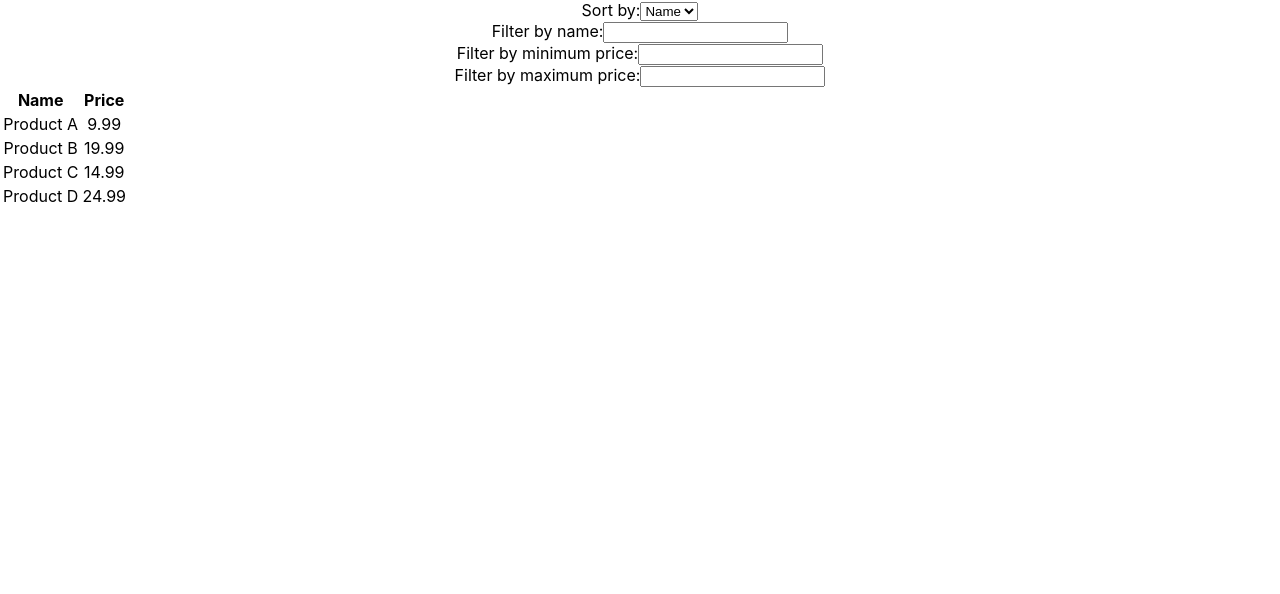
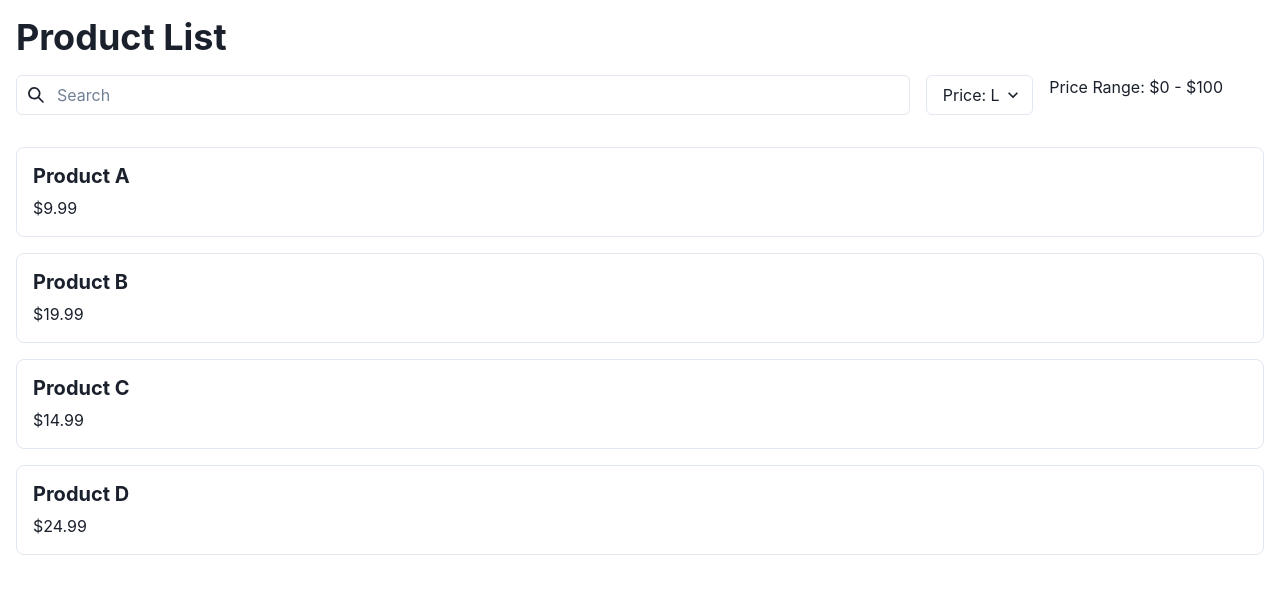
Before and after one commit to robjunior/showcase, a React (Create React App) app: page / in a window 1280 px wide. Shown: the top 594 px of the page. Built offline with nearby package versions, Linux system fonts and the light colour scheme; data requests are answered from the project's data file.

Commit message:
Feature: Add Chakra-UI

```diff
--- a/package.json
+++ b/package.json
@@ -3,6 +3,7 @@
   "version": "0.1.0",
   "private": true,
   "dependencies": {
+    "@chakra-ui/icons": "^2.0.17",
     "@testing-library/jest-dom": "^5.16.5",
     "@testing-library/react": "^13.4.0",
     "@testing-library/user-event": "^13.5.0",
--- a/src/App.tsx
+++ b/src/App.tsx
@@ -1,12 +1,11 @@
-import React from 'react';
-import './App.css';
-import ProductList from './components/Products/ProductList';
+import { ChakraProvider } from "@chakra-ui/react";
+import ProductList from "./components/Products/ProductList";
 
 function App() {
   return (
-    <div className="App">
-      <ProductList />
-    </div>
+    <ChakraProvider>
+      <ProductList/>
+    </ChakraProvider>
   );
 }
 
--- a/src/components/Products/ProductList.tsx
+++ b/src/components/Products/ProductList.tsx
@@ -1,91 +1,104 @@
 import { useEffect, useState } from 'react';
 import axios from 'axios';
-import { Product } from '../../types/Product';
-interface Props { }
+import {
+    Box,
+    Flex,
+    Heading,
+    Input,
+    InputGroup,
+    InputLeftElement,
+    Select,
+    Text,
+} from '@chakra-ui/react';
+import { ChevronDownIcon, SearchIcon } from '@chakra-ui/icons';
+import { RangeSlider } from '@chakra-ui/react';
 
-const ProductList: React.FC<Props> = () => {
+interface Product {
+    id: number;
+    name: string;
+    price: number;
+}
+
+const ProductList = () => {
     const [products, setProducts] = useState<Product[]>([]);
-    const [sortKey, setSortKey] = useState<'name' | 'price'>('name');
-    const [filterName, setFilterName] = useState<string>('');
-    const [filterMinPrice, setFilterMinPrice] = useState<number | ''>('');
-    const [filterMaxPrice, setFilterMaxPrice] = useState<number | ''>('');
+    const [filteredProducts, setFilteredProducts] = useState<Product[]>([]);
+    const [searchTerm, setSearchTerm] = useState('');
+    const [sortOrder, setSortOrder] = useState<'asc' | 'desc'>('asc');
+    const [priceRange, setPriceRange] = useState([0, 100]);
 
     useEffect(() => {
-        axios.get('/products')
-            .then((response) => {
+        axios.get<Product[]>('/products').then((response) => {
             setProducts(response.data);
-            })
-            .catch((error) => {
-                console.error(error);
+            setFilteredProducts(response.data);
         });
     }, []);
 
-    const filteredProducts = products
-        .filter((product) => product.name.toLowerCase().includes(filterName.toLowerCase()))
-        .filter((product) => filterMinPrice === '' || product.price >= filterMinPrice)
-        .filter((product) => filterMaxPrice === '' || product.price <= filterMaxPrice);
+    useEffect(() => {
+        filterProducts();
+    }, [searchTerm, sortOrder, priceRange]);
 
-    const sortedProducts = [...filteredProducts].sort((a, b) => {
-        if (sortKey === 'name') {
-            return a.name.localeCompare(b.name);
+    const filterProducts = () => {
+        let filteredProducts = products.filter((product) => {
+            return product.name.toLowerCase().includes(searchTerm.toLowerCase());
+        });
+
+        filteredProducts = filteredProducts.filter((product) => {
+            return product.price >= priceRange[0] && product.price <= priceRange[1];
+        });
+
+        filteredProducts.sort((a, b) => {
+            if (sortOrder === 'asc') {
+                return a.price - b.price;
             } else {
-            return a.price - b.price;
+                return b.price - a.price;
             }
         });
 
+        setFilteredProducts(filteredProducts);
+
+    };
+
+    const handleSearchTermChange = (event: React.ChangeEvent<HTMLInputElement>) => {
+        setSearchTerm(event.target.value);
+    };
+
+    const handleSortOrderChange = (event: React.ChangeEvent<HTMLSelectElement>) => {
+        setSortOrder(event.target.value as 'asc' | 'desc');
+    };
+
+    const handlePriceRangeChange = (value: [number, number]) => {
+        setPriceRange(value);
+    };
     return (
-        <div>
-            <div>
-                <label htmlFor="sort">Sort by:</label>
-                <select id="sort" value={sortKey} onChange={(e) => setSortKey(e.target.value as 'name' | 'price')}>
-                    <option value="name">Name</option>
-                    <option value="price">Price</option>
-                </select>
-            </div>
-            <div>
-                <label htmlFor="filter-name">Filter by name:</label>
-                <input
-                    id="filter-name"
-                    type="text"
-                    value={filterName}
-                    onChange={(e) => setFilterName(e.target.value)}
-                />
-            </div>
-            <div>
-                <label htmlFor="filter-min-price">Filter by minimum price:</label>
-                <input
-                    id="filter-min-price"
-                    type="number"
-                    value={filterMinPrice}
-                    onChange={(e) => setFilterMinPrice(e.target.value === '' ? '' : parseFloat(e.target.value))}
-                />
-            </div>
-            <div>
-                <label htmlFor="filter-max-price">Filter by maximum price:</label>
-                <input
-                    id="filter-max-price"
-                    type="number"
-                    value={filterMaxPrice}
-                    onChange={(e) => setFilterMaxPrice(e.target.value === '' ? '' : parseFloat(e.target.value))}
-                />
-            </div>
-            <table>
-                <thead>
-                    <tr>
-                        <th>Name</th>
-                        <th>Price</th>
-                    </tr>
-                </thead>
-                <tbody>
-                    {sortedProducts.map((product) => (
-                        <tr key={product.id}>
-                            <td>{product.name}</td>
-                            <td>{product.price.toFixed(2)}</td>
-                        </tr>
+        <Box p={4}>
+            <Heading as="h1" mb={4}>
+                Product List
+            </Heading>
+            <Flex mb={4}>
+                <InputGroup>
+                    <InputLeftElement pointerEvents="none" children={<SearchIcon />} />
+                    <Input type="text" placeholder="Search" value={searchTerm} onChange={handleSearchTermChange} />
+                </InputGroup>
+                <Select ml={4} w="150px" value={sortOrder} onChange={handleSortOrderChange}>
+                    <option value="asc">Price: Low to High</option>
+                    <option value="desc">Price: High to Low</option>
+                </Select>
+                <Box ml={4} w="300px">
+                    <Text mb={2}>Price Range: ${priceRange[0]} - ${priceRange[1]}</Text>
+                    <RangeSlider defaultValue={priceRange} min={0} max={100} onChange={handlePriceRangeChange} />
+                </Box>
+            </Flex>
+            <Box>
+                {filteredProducts.map((product) => (
+                    <Box key={product.id} p={4} borderWidth="1px" borderRadius="lg" mb={4}>
+                        <Heading as="h2" size="md" mb={2}>
+                            {product.name}
+                        </Heading>
+                        <Text>${product.price.toFixed(2)}</Text>
+                    </Box>
                 ))}
-                </tbody>
-            </table>
-        </div>
+            </Box>
+        </Box>
     );
 };
 
--- a/src/index.css
+++ /dev/null
@@ -1,13 +0,0 @@
-body {
-  margin: 0;
-  font-family: -apple-system, BlinkMacSystemFont, 'Segoe UI', 'Roboto', 'Oxygen',
-    'Ubuntu', 'Cantarell', 'Fira Sans', 'Droid Sans', 'Helvetica Neue',
-    sans-serif;
-  -webkit-font-smoothing: antialiased;
-  -moz-osx-font-smoothing: grayscale;
-}
-
-code {
-  font-family: source-code-pro, Menlo, Monaco, Consolas, 'Courier New',
-    monospace;
-}
--- a/src/index.tsx
+++ b/src/index.tsx
@@ -1,10 +1,8 @@
 import React from 'react';
 import ReactDOM from 'react-dom/client';
-import './index.css';
 
 import axios from 'axios';
 import App from './App';
-import reportWebVitals from './reportWebVitals';
 axios.defaults.baseURL = 'http://localhost:3001';
 const root = ReactDOM.createRoot(
   document.getElementById('root') as HTMLElement
@@ -14,8 +12,3 @@ root.render(
     <App />
   </React.StrictMode>
 );
-
-// If you want to start measuring performance in your app, pass a function
-// to log results (for example: reportWebVitals(console.log))
-// or send to an analytics endpoint. Learn more: https://bit.ly/CRA-vitals
-reportWebVitals();
--- a/src/reportWebVitals.ts
+++ /dev/null
@@ -1,15 +0,0 @@
-import { ReportHandler } from 'web-vitals';
-
-const reportWebVitals = (onPerfEntry?: ReportHandler) => {
-  if (onPerfEntry && onPerfEntry instanceof Function) {
-    import('web-vitals').then(({ getCLS, getFID, getFCP, getLCP, getTTFB }) => {
-      getCLS(onPerfEntry);
-      getFID(onPerfEntry);
-      getFCP(onPerfEntry);
-      getLCP(onPerfEntry);
-      getTTFB(onPerfEntry);
-    });
-  }
-};
-
-export default reportWebVitals;
--- a/tsconfig.json
+++ b/tsconfig.json
@@ -1,6 +1,6 @@
 {
   "compilerOptions": {
-    "target": "es5",
+    "target": "ES5",
     "lib": [
       "dom",
       "dom.iterable",
@@ -22,5 +22,5 @@
   },
   "include": [
     "src"
-, "public/products.ts"  ]
+  ]
 }
```
Also changed, not shown: src/components/Products/ProductFilters.tsx (added), src/logo.svg (deleted), 1 other file (tests, documents, lock files or other folders). Lines whose indentation alone changed are shown as unchanged.
